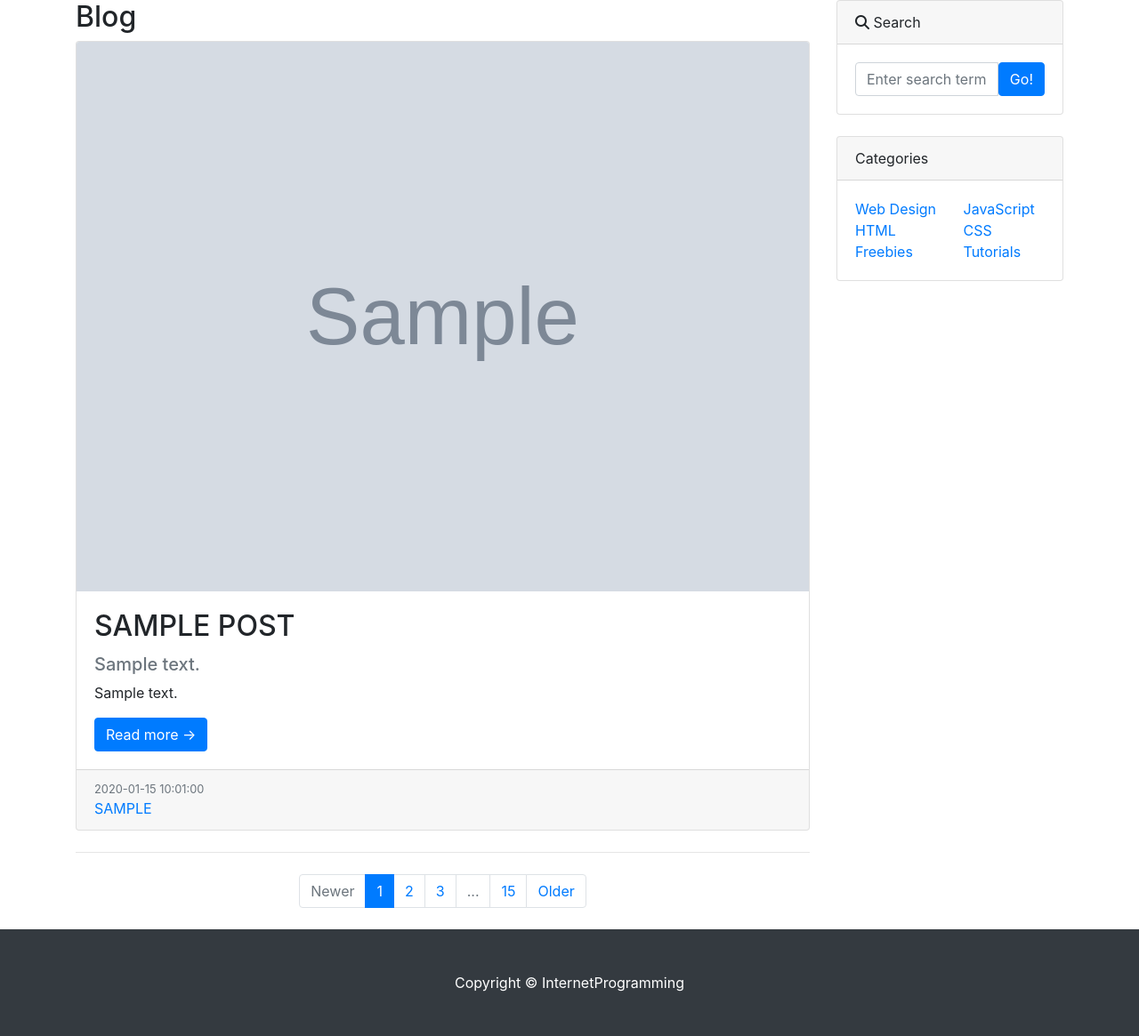
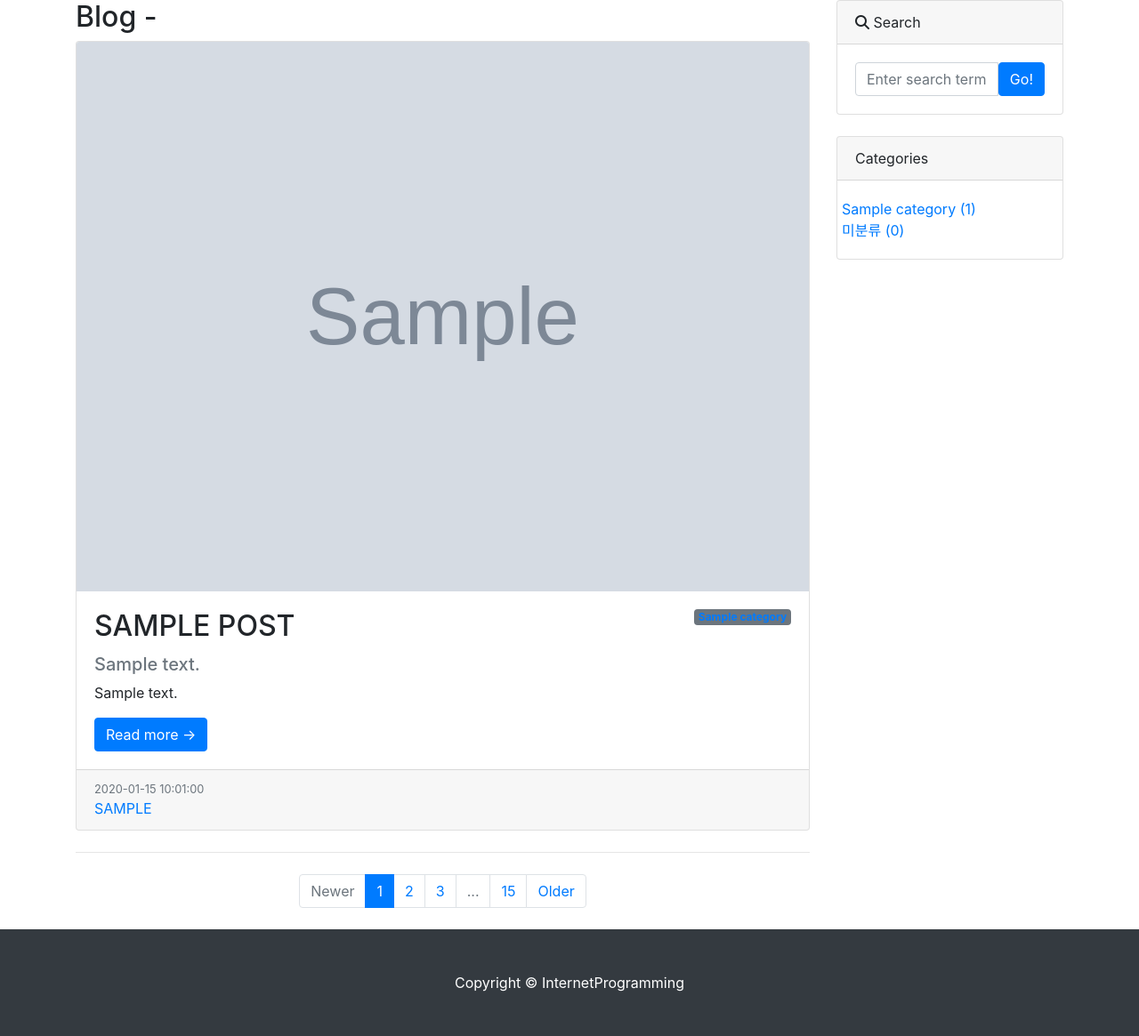
Before and after one commit to hansoojeongsj/Django22-02, a Django app: page /blog/ in a window 1280 px wide. Shown: the part 56-1221 px from the top of the page at 89% size. Run offline with Django 4.2, Linux system fonts and the light colour scheme; tables that the repository leaves empty hold one stand-in row (values such as "Sample post"); grey boxes marked "Sample" are stand-in pictures; some libraries are stand-ins or nearby versions.

Commit message:
다대일 관계 구현하기 완료

```diff
--- a/blog/models.py
+++ b/blog/models.py
@@ -1,8 +1,25 @@
-from django.db import models
+#Model: 데이터 구조를 정의하고 데이터베이스의 기록을 관리(추가,수정,삭제)하고 쿼리하는 방법을 제공하는 파이썬 객체
+#__str__ 함수정의: __str__함수로 모델의 string 표현 방법 정의하기 함수정의하면 post의 pk값과 title로 표현
+#__str__  첫번째 게시물(1) -> [1]첫번째 게시물
+#자동으로 작성 시각과 수정 시각 저장하기 밑에 주석참고
+from django.db import models  #post모델만들기  makemigrations하는건가(데이터베이스에 Post모델 반영하기)
 from django.contrib.auth.models import User
 import os
 
 # Create your models here.
+class Category(models.Model):
+    name = models.CharField(max_length=50, unique=True)
+    slug = models.SlugField(max_length=200, unique=True, allow_unicode=True)
+
+    def __str__(self):
+        return self.name
+
+    def get_absolute_url(self):
+        return f'/blog/category/{self.slug}'
+
+    class Meta:
+        verbose_name_plural = 'Categories'
+
 class Post(models.Model):
     title = models.CharField(max_length=30)
     hook_text = models.CharField(max_length=100, blank=True)
@@ -13,11 +30,15 @@ class Post(models.Model):
     #대문자 Y는 2022인 네 글자를 표현, 소문자 m,d는 앞에꺼 빼고 뒤에 두 글자
     file_upload = models.FileField(upload_to='blog/files/%Y/%m/%d', blank=True)
 
+    # 새로 작성 했을 때 생성: auto_now_add, 수정 했을 때 업데이트: auto_now
+    #하고 마이그레이션 하기(?) python manage.py makemigrations -> migrate -> runserver
     created_at = models.DateTimeField(auto_now_add=True)
     updated_at = models.DateTimeField(auto_now=True)
 
     #추후 author 작성
     author = models.ForeignKey(User, null=True, on_delete=models.SET_NULL)
+
+    category = models.ForeignKey(Category, null=True, blank=True, on_delete=models.SET_NULL)
 
     def __str__(self):
         return f'[{self.pk}]{self.title} :: {self.author} : {self.created_at}'
--- a/blog/templates/blog/base.html
+++ b/blog/templates/blog/base.html
@@ -3,6 +3,7 @@
 <html lang="ko">
     <head>
         <meta charset="utf-8" />
+        <!--부트스트랩에서cs,cs.map가져오기-->
         <title>{% block head_title %}Blog{% endblock %}</title>
         <link href="{% static 'blog/bootstrap4/css/bootstrap.min.css' %}" rel="stylesheet" type="text/css" media="screen"></link>
         <script src="https://kit.fontawesome.com/9c71be1e79.js" crossorigin="anonymous"></script>
@@ -30,4 +31,5 @@
     <script src="https://cdn.jsdelivr.net/npm/popper.js@1.16.1/dist/umd/popper.min.js" integrity="sha384-9/reFTGAW83EW2RDu2S0VKaIzap3H66lZH81PoYlFhbGU+6BZp6G7niu735Sk7lN" crossorigin="anonymous"></script>
     <script src="https://cdn.jsdelivr.net/npm/bootstrap@4.5.3/dist/js/bootstrap.min.js" integrity="sha384-w1Q4orYjBQndcko6MimVbzY0tgp4pWB4lZ7lr30WKz0vr/aWKhXdBNmNb5D92v7s" crossorigin="anonymous"></script>
     </body>
+    <!--위에 3줄은 </body>바로 위에 삽입 해야 함!-->
 </html>
--- a/blog/templates/blog/navbar.html
+++ b/blog/templates/blog/navbar.html
@@ -7,7 +7,7 @@
         <div class="collapse navbar-collapse" id="navbarNavDropdown">
           <ul class="navbar-nav">
             <li class="nav-item active">
-              <a class="nav-link" href="/">Home<span class="sr-only">(current)</span></a>
+              <a class="nav-link" href="/">Home</a>
             </li>
             <li class="nav-item">
               <a class="nav-link" href="/blog/">Blog</a>
@@ -35,7 +35,7 @@
         </div>
       </div>
     </nav>
-    <!-- Modal -->
+    <!-- Modal --> <!--modal은 내용을 정돈해서 보여줄 수 있는 유연한 컨테이너-->
     <div class="modal fade" id="loginModal" tabindex="-1" aria-labelledby="exampleModalLabel" aria-hidden="true">
       <div class="modal-dialog">
         <div class="modal-content">
--- a/blog/templates/blog/post_list.html
+++ b/blog/templates/blog/post_list.html
@@ -1,10 +1,15 @@
 {% extends 'blog/base.html' %}
 
 {% block main_area %}
-          <h2>Blog</h2>
+          <h2>Blog -
+            {% if category %}
+              <span class="badge badge-secondary">{{ category }} </span>
+
+            {% endif %}
+          </h2>
             {% if post_list.exists %}
             {% for p in post_list %}
-          <div class="card mb-4">
+          <div class="card mb-4" id="post-{{p.pk}}">
               {% if p.head_image %}
               <img class="card-img-top" src="{{p.head_image.url}}" alt="{{p}}의 head_image" />
               {% else %}
@@ -12,6 +17,15 @@
               {% endif %}
 
               <div class="card-body">
+                {% if p.category %}
+                    <span class="badge badge-secondary float-right">
+                        <a href="{{p.category.get_absolute_url}}">{{p.category}}</a>
+                    </span>
+                {% else %}
+                    <span class="badge badge-secondary float-right">
+                        <a href="/blog/category/no_category/">미분류</a>
+                    </span>
+                {% endif %}
                 <h2 class="card-title">{{p.title | upper}}</h2>
                 {% if p.hook_text %}
                 <h5 class="text-muted">{{p.hook_text}}</h5>
--- a/blog/templates/blog/sidebar.html
+++ b/blog/templates/blog/sidebar.html
@@ -8,25 +8,20 @@
                 </div>
             </div>
           </div>
+
         <!-- Categories widget-->
-        <div class="card mb-4">
+        <div class="card mb-4" id="category-card">
           <div class="card-header">Categories</div>
             <div class="card-body">
                 <div class="row">
-                    <div class="col-sm-6">
+
                         <ul class="list-unstyled mb-0">
-                            <li><a href="#!">Web Design</a></li>
-                            <li><a href="#!">HTML</a></li>
-                            <li><a href="#!">Freebies</a></li>
+                            {% for c in categories %}
+                                <li><a href="{{c.get_absolute_url}}">{{c}} ({{c.post_set.count}})</a></li>
+                            {% endfor %}
+                                <li><a href="/blog/category/no_category/">미분류 ({{no_category_post_count}})</a></li>
                         </ul>
-                    </div>
-                    <div class="col-sm-6">
-                        <ul class="list-unstyled mb-0">
-                            <li><a href="#!">JavaScript</a></li>
-                            <li><a href="#!">CSS</a></li>
-                            <li><a href="#!">Tutorials</a></li>
-                        </ul>
-                    </div>
+
                 </div>
             </div>
         </div>
--- a/blog/urls.py
+++ b/blog/urls.py
@@ -1,10 +1,15 @@
+#URLs: 요청URL을 기준으로 HTTP요청을 적절한뷰(view)로 보내주기 위해 사용
 from django.urls import path
 from . import views
 
-urlpatterns=[  # IP주소/blog
-    path('', views.PostList.as_view()),
-    path('<int:pk>/', views.PostDetail.as_view())
+urlpatterns=[  # IP주소/blog/
+    path('', views.PostList.as_view()), #urls.py와 views.py와 템플릿파일로 블로그index페이지만들기2
+                                        #ListView로 포스트목록페이지 만들기
+    path('<int:pk>/', views.PostDetail.as_view()),  #DetailView로포스트상세페이지만들기
+    path('category/<str:slug>/', views.category_page)
 
     #path('', views.index), # IP주소/blog
     #path('<int:pk>/', views.single_post_page)
 ]
+        #ListView는(모델명)_list.html을템플릿으로인지  index.html을post_list.html로변경
+        #DetailView는(모델명)_detail.html을템플릿으로인지  single_post_page.html을post_detail.html로변경
--- a/blog/views.py
+++ b/blog/views.py
@@ -1,22 +1,52 @@
+#View: HTTP요청을 수신하고 HTTP응답을 반환하는 요청처리함수
+#Model을 통해 요청을 충족시키는데 필요한 데이터에 접근하고 Template에게 응답의 서식설정을 맡김
 from django.shortcuts import render
-from .models import Post
+from .models import Post, Category
 from django.views.generic import ListView, DetailView
 
 # Create your views here.
 class PostList(ListView):
     model = Post
     ordering = '-pk'
+
+    def get_context_data(self, *, object_list=None, **kwargs):
+        context = super(PostList, self).get_context_data()
+        context['categories'] = Category.objects.all()
+        context['no_category_post_count'] = Post.objects.filter(category=None).count
+        return context
+
     # 템플릿 모델명_list.html : post_list.html
     # 파라미터 모델명_list : post_list
 
 class PostDetail(DetailView):
     model = Post
+
+    def get_context_data(self, **kwargs):
+        context = super(PostDetail,self).get_context_data()
+        context['categories'] = Category.objects.all()
+        context['no_category_post_count'] = Post.objects.filter(category=None).count
+        return context
+
+def category_page(request, slug):
+    if slug == 'no_category':
+        category = '미분류'
+        post_list = Post.objects.filter(category=None)
+    else:
+        category = Category.objects.get(slug=slug)
+        post_list = Post.objects.filter(category=category)
+    return render(request, 'blog/post_list.html', {
+        'category' : category,    #템플릿에 넘겨줄 값 딕셔너리 형태로
+        'post_list' : post_list,
+        'categories' : Category.objects.all(),
+        'no_category_post_count' : Post.objects.filter(category=None).count
+    })
+
     # 템플릿 모델명_detail.html : post_detail.html
     # 파라미터 모델명 : post
 
 #def index(request):
-#    posts1 = Post.objects.all().order_by('-pk')
-#    return render(request, 'blog/index.html', {'posts':posts1})
+#    posts1 = Post.objects.all().order_by('-pk') #pk역순으로 나열
+#    return render(request, 'blog/index.html', {'posts':posts1}) #urls.py와views.py와템플릿파일로블로그index페이지만들기 3
 
 #def single_post_page(request, pk):
 #    post2 = Post.objects.get(pk=pk)
--- a/myDjangoPrj/settings.py
+++ b/myDjangoPrj/settings.py
@@ -1,3 +1,5 @@
+#밑에 내리면 TIME_ZONE = 'Asia/Seoul' 부터 시간설정임. 서울시각으로 맞추고 USE_TZ = False 해줘야 바뀜.
+
 """
 Django settings for myDjangoPrj project.
 
@@ -38,8 +40,8 @@ INSTALLED_APPS = [
     'django.contrib.sessions',
     'django.contrib.messages',
     'django.contrib.staticfiles',
-    'blog',
-    'single_pages'
+    'blog',  #settings.py에 App 추가하기
+    'single_pages' #settings.py에 App 추가하기
 ]
 
 MIDDLEWARE = [
--- a/myDjangoPrj/urls.py
+++ b/myDjangoPrj/urls.py
@@ -20,7 +20,7 @@ from django.conf.urls.static import static
 
 urlpatterns = [
     path('admin/', admin.site.urls), # IP주소/admin
-    path('blog/', include('blog.urls')), # IP주소/blog
+    path('blog/', include('blog.urls')), # IP주소/blog #urls.py와views.py와템플릿파일로블로그index페이지만들기1
     path('', include('single_pages.urls')) #IP주소/
 ]
 urlpatterns += static(settings.MEDIA_URL, document_root=settings.MEDIA_ROOT)
```
Also changed, not shown: blog/admin.py (+12 -4 lines), blog/templates/blog/post_detail.html (+11 -2 lines), blog/tests.py (+67 -24 lines), 1 other file.
